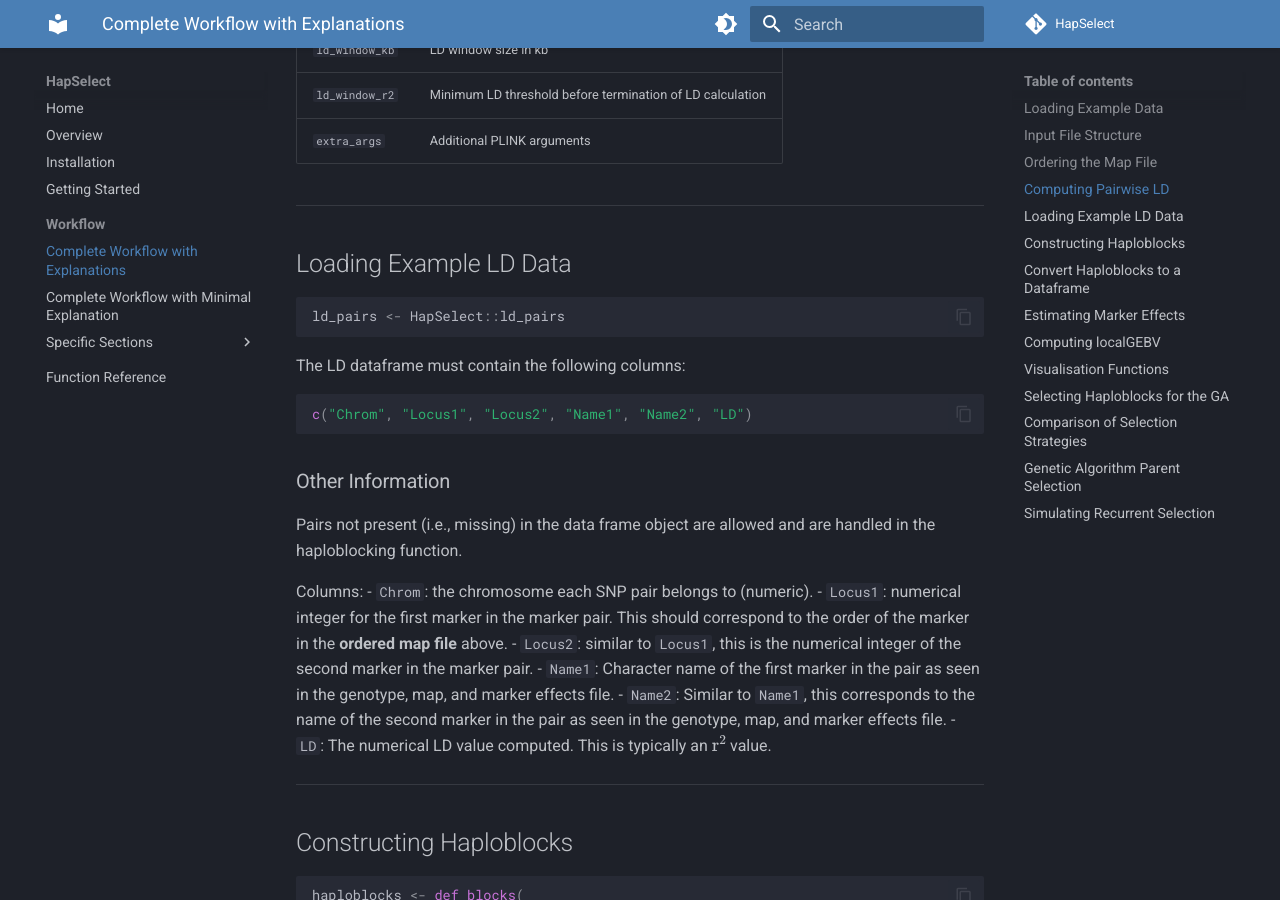
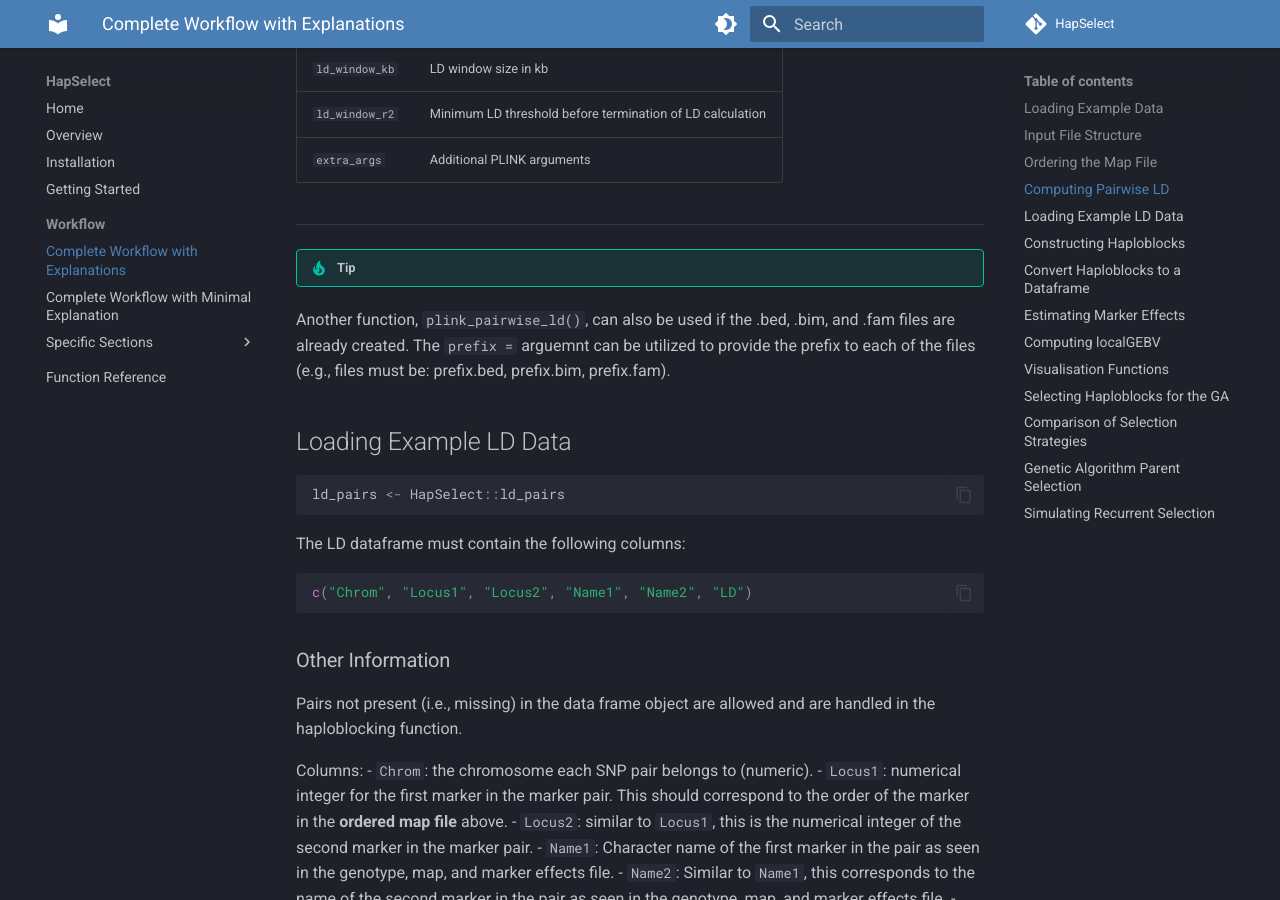
Before and after one commit to wrshf7/HapSelect-Docs, an MkDocs documentation site: the page built from docs/workflow/example_workflow.md, in a window 1280 px wide and 900 px high, scrolled down 3542 px. Built offline with MkDocs 1.6.1 and Material for MkDocs 9.7.7, drawn with Linux system fonts in a browser that asks for light colours; comment, search, counter and statistics services are not loaded; some of the changed lines change nothing that is shown; some of the changed text lies outside the part shown.

Commit message:
Update example_workflow.md

````diff
--- a/docs/workflow/example_workflow.md
+++ b/docs/workflow/example_workflow.md
@@ -63,9 +63,9 @@
 - Diploid: usually `0/1/2`
 - Polyploid: supports up to any integer ploidy
 
-Or, when performing a true haplotype analysis, `0/1` only with `k` columns per individual representing a ploidy of `k`
+Or, when performing a true haplotype analysis, `0/1` only with `L` columns per individual representing a ploidy of `L`
 
-Missing values should ideally be:
+Missing values should be:
 
 ```r
 NA
@@ -75,6 +75,7 @@
 
 ```r
 head(HapSelect::geno[,1:10])
+head(HapSelect::geno_phased[,1:10])
 ```
 
 ---
@@ -148,6 +149,9 @@
 | `extra_args` | Additional PLINK arguments |
 
 ---
+
+!!! tip
+  Another function, `plink_pairwise_ld()`, can also be used if the .bed, .bim, and .fam files are already created. The `prefix =` arguemnt can be utilized to provide the prefix to each of the files (e.g., files must be: prefix.bed, prefix.bim, prefix.fam).
 
 ## Loading Example LD Data
 
````
